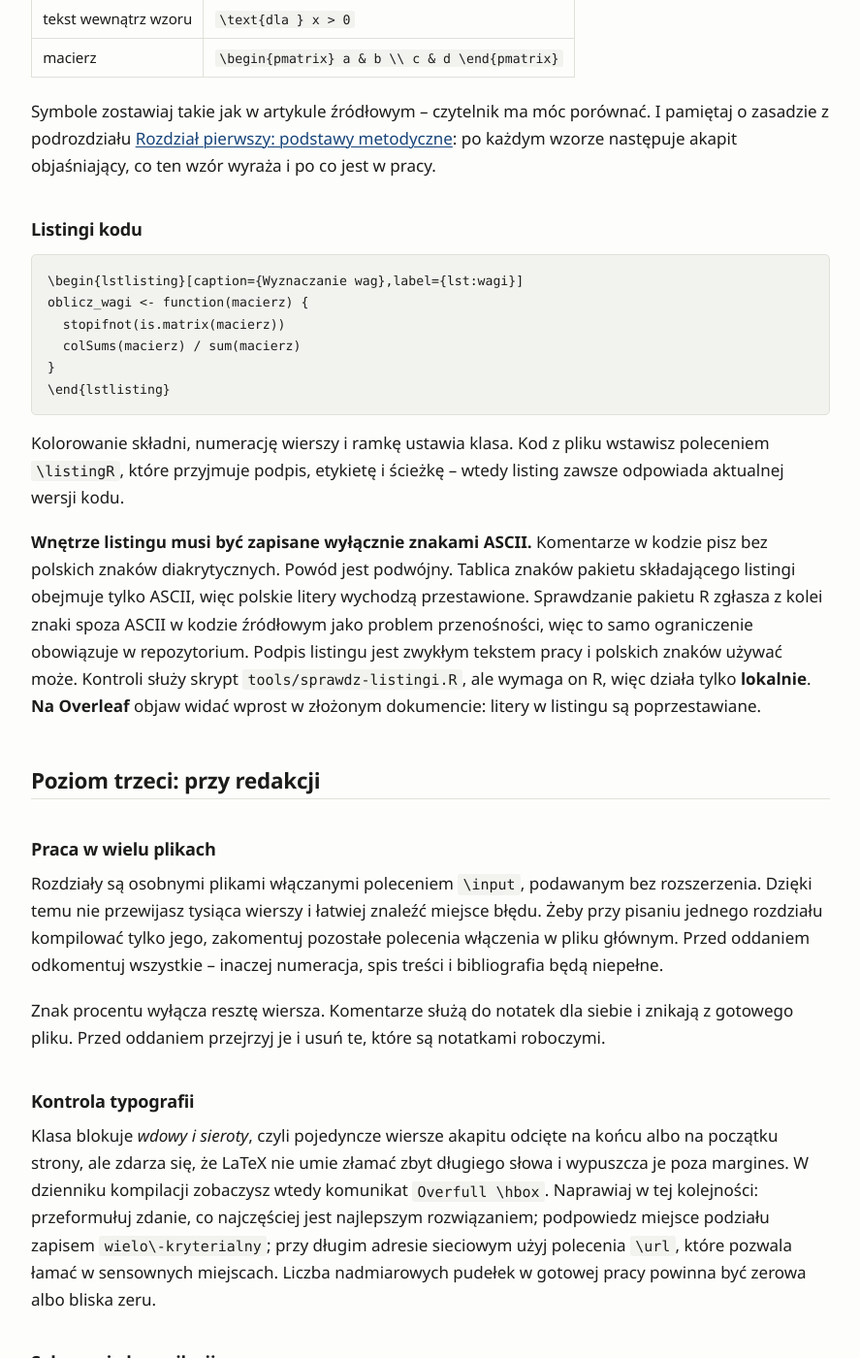
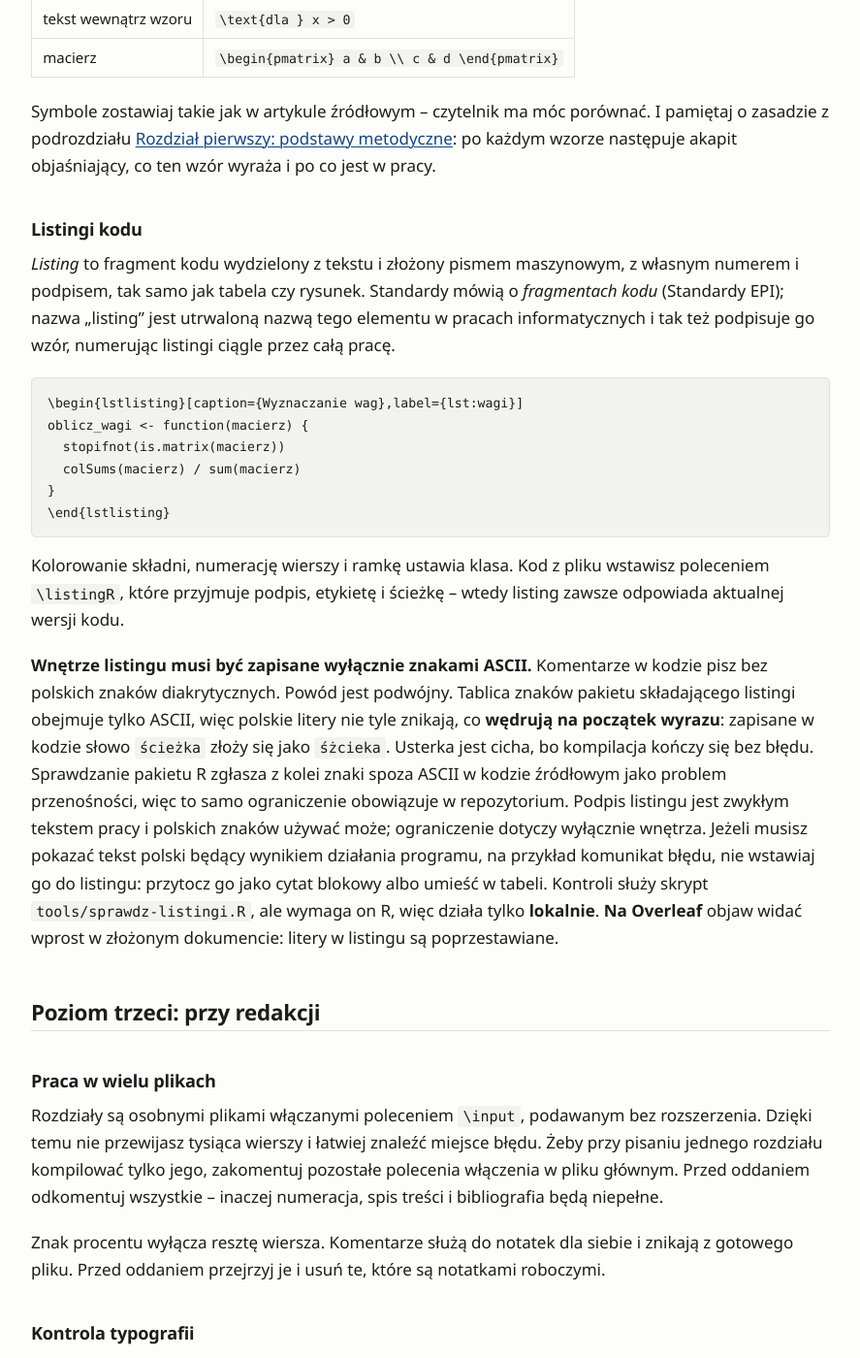
Before and after one commit to MarekDejaUJ/epi-seminarium-Deja, a Jekyll site: the page built from przewodniki/01-latex.md, in a window 1280 px wide and 1400 px high, scrolled down 7314 px. Shown: the whole window at 97% size, without its empty margins (196-1083 px from the left). Built offline with Jekyll 4.4.1, drawn with Linux system fonts in a browser that asks for light colours; our own code applies the rules of GitHub Pages for plain Markdown files; formulas are drawn with MathJax 3.

Commit message:
Listing objaśniony przy pierwszym użyciu; ograniczenie ASCII z przykładem

````diff
--- a/przewodniki/01-latex.md
+++ b/przewodniki/01-latex.md
@@ -229,6 +229,8 @@ Symbole zostawiaj takie jak w artykule źródłowym – czytelnik ma móc porów
 
 ### Listingi kodu
 
+*Listing* to fragment kodu wydzielony z tekstu i złożony pismem maszynowym, z własnym numerem i podpisem, tak samo jak tabela czy rysunek. Standardy mówią o *fragmentach kodu* (Standardy EPI); nazwa „listing” jest utrwaloną nazwą tego elementu w pracach informatycznych i tak też podpisuje go wzór, numerując listingi ciągle przez całą pracę.
+
 ```latex
 \begin{lstlisting}[caption={Wyznaczanie wag},label={lst:wagi}]
 oblicz_wagi <- function(macierz) {
@@ -240,7 +242,7 @@ oblicz_wagi <- function(macierz) {
 
 Kolorowanie składni, numerację wierszy i ramkę ustawia klasa. Kod z pliku wstawisz poleceniem `\listingR`, które przyjmuje podpis, etykietę i ścieżkę – wtedy listing zawsze odpowiada aktualnej wersji kodu.
 
-**Wnętrze listingu musi być zapisane wyłącznie znakami ASCII.** Komentarze w kodzie pisz bez polskich znaków diakrytycznych. Powód jest podwójny. Tablica znaków pakietu składającego listingi obejmuje tylko ASCII, więc polskie litery wychodzą przestawione. Sprawdzanie pakietu R zgłasza z kolei znaki spoza ASCII w kodzie źródłowym jako problem przenośności, więc to samo ograniczenie obowiązuje w repozytorium. Podpis listingu jest zwykłym tekstem pracy i polskich znaków używać może. Kontroli służy skrypt `tools/sprawdz-listingi.R`, ale wymaga on R, więc działa tylko **lokalnie**. **Na Overleaf** objaw widać wprost w złożonym dokumencie: litery w listingu są poprzestawiane.
+**Wnętrze listingu musi być zapisane wyłącznie znakami ASCII.** Komentarze w kodzie pisz bez polskich znaków diakrytycznych. Powód jest podwójny. Tablica znaków pakietu składającego listingi obejmuje tylko ASCII, więc polskie litery nie tyle znikają, co **wędrują na początek wyrazu**: zapisane w kodzie słowo `ścieżka` złoży się jako `śżcieka`. Usterka jest cicha, bo kompilacja kończy się bez błędu. Sprawdzanie pakietu R zgłasza z kolei znaki spoza ASCII w kodzie źródłowym jako problem przenośności, więc to samo ograniczenie obowiązuje w repozytorium. Podpis listingu jest zwykłym tekstem pracy i polskich znaków używać może; ograniczenie dotyczy wyłącznie wnętrza. Jeżeli musisz pokazać tekst polski będący wynikiem działania programu, na przykład komunikat błędu, nie wstawiaj go do listingu: przytocz go jako cytat blokowy albo umieść w tabeli. Kontroli służy skrypt `tools/sprawdz-listingi.R`, ale wymaga on R, więc działa tylko **lokalnie**. **Na Overleaf** objaw widać wprost w złożonym dokumencie: litery w listingu są poprzestawiane.
 
 ## Poziom trzeci: przy redakcji
 
````
Also changed, not shown: 3 other files.
